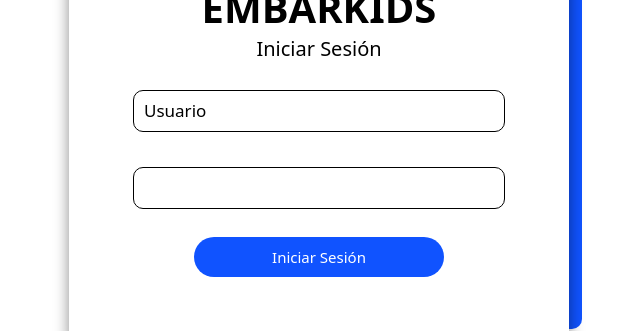
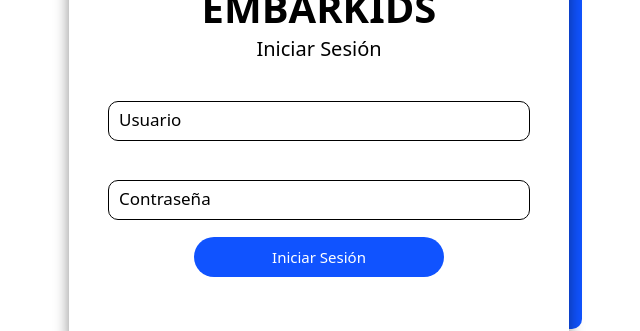
Before and after one commit to carlosMartinez404/EMBARKIDS1.2.1, a React (Vite) app in the folder frontend/: page / in a window 1280 px wide. Shown: the part 308-639 px from the top of the page, without its empty margins (321-961 px from the left). Built offline with nearby package versions, Linux system fonts and the light colour scheme.

Commit message:
animaciones

```diff
--- a/frontend/src/Login/Login.jsx
+++ b/frontend/src/Login/Login.jsx
@@ -1,10 +1,14 @@
 import React, {useState, useEffect} from "react";
 import styles from './assets/Login.module.css';
 import camion from './assets/camion.png'
+import CustomeInputText from "../customeComponents/CustomeInputText.jsx"
+
 
 function Login(){
 
-    const [active, setActive] = useState(false)
+    const [active, setActive] = useState(false);
+    const [valueUser, setValueUser] = useState("");
+    const [valuePassword, setValuePassword] = useState("");
 
     return(
         <>
@@ -20,12 +24,11 @@ function Login(){
 
                         <div className={styles.inputLoginFormContainer}>
                             <div className={styles.inputContainer}>
-                                <input type="text" className={styles.inputLoginForm} onFocus={() => setActive(true)} onBlur={ () => setActive(false)}required/>
-                                <h2 className={`${styles.labelInput} ${active ? styles.active : styles.inactive}`}>Usuario</h2>
+                                <CustomeInputText style={{width: "80%"}} placeholder="Usuario"/>
                             </div>
 
                             <div className={styles.inputContainer}>
-                                <input type="password" className={`${styles.inputLoginForm} ${styles.separacion}`} required/>
+                                <CustomeInputText style={{width: "80%"}} placeholder="Contraseña"/>
                             </div>
 
                         </div>
--- a/frontend/src/Login/assets/Login.module.css
+++ b/frontend/src/Login/assets/Login.module.css
@@ -114,13 +114,24 @@
     flex-direction: column;
     font-size: 15px;
     width: 100%;
+    height: 45%;
 }
-.labelInput{
+.labelInputUser{
     position: absolute;
     font-weight:normal;
     align-items:none;
     width: 70%;
     font-size: 17px;
+    pointer-events: none;
+}
+
+.labelInputPassword{
+    position: absolute;
+    font-weight:normal;
+    align-items:none;
+    width: 70%;
+    font-size: 17px;
+    margin-top: 30px;
     pointer-events: none;
 }
 
@@ -142,6 +153,6 @@
 }
 
 @keyframes labelDown {
-    0%{margin-top: -60px;}
+    0%{margin-top: -65px;}
     100%{margin-top: 0px;}
 }
--- /dev/null
+++ b/frontend/src/customeComponents/CustomeInputText.jsx
@@ -0,0 +1,51 @@
+import React, {useState} from "react";
+
+function InputText({style={}, placeholder}){
+
+    const [active, setActive] = useState("")
+
+    const handleActivate = () =>{
+
+        if(active === ""){
+            setActive("Active")
+        } else if (active === "Active"){
+            setActive("inActive")
+        } else {
+            setActive("Active")
+        }
+
+    }
+
+    const styles = {
+        container: {
+            display: "flex",
+            alignItems: "center",
+            flexDirection: "column",
+        },
+        input: {
+            padding: "10px 10px",
+            width: "100%",
+            borderRadius: "10px",
+            border: "1px solid"
+        },
+        text: {
+            width: "100%",
+            fontSize: "17px",
+            fontWeight: 400,
+            position: "relative",
+            transform: active === "" ? 'translate(0px, 30px)' : active === "Active" ? 'translate(0px, -3px)' : active === "inActive" ? 'translate(0px, 30px)' : '',
+            pointerEvents: "none",
+            transition: 'transform 0.3s ease'
+        }
+    }
+
+
+    return(
+        <div style={{...styles.container, ...style}}>
+            <h2 style={styles.text}>{placeholder}</h2>
+            <input type="text" style={{...styles.input}} onFocus={handleActivate} onBlur={handleActivate} />
+        </div>
+    )
+}
+
+export default InputText;
```
